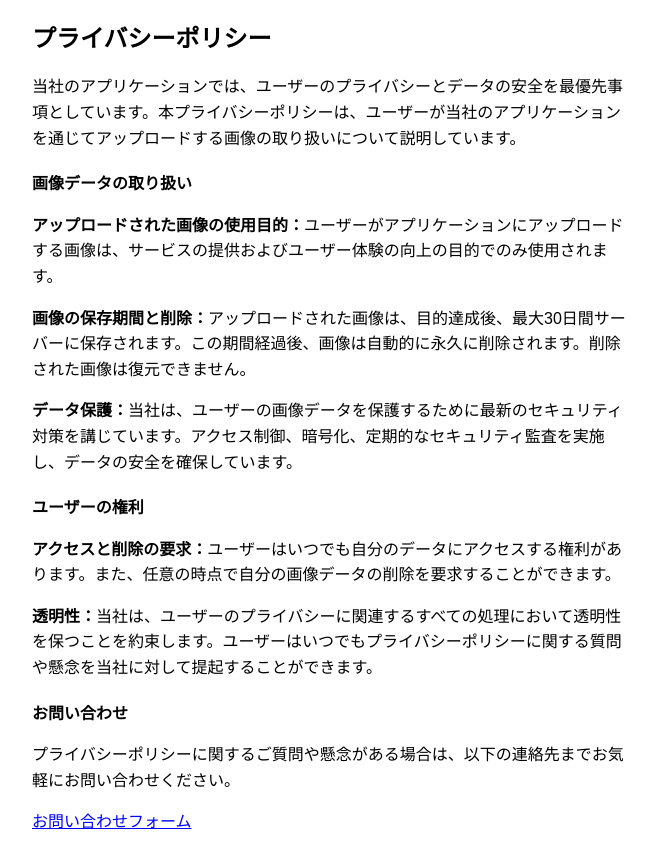
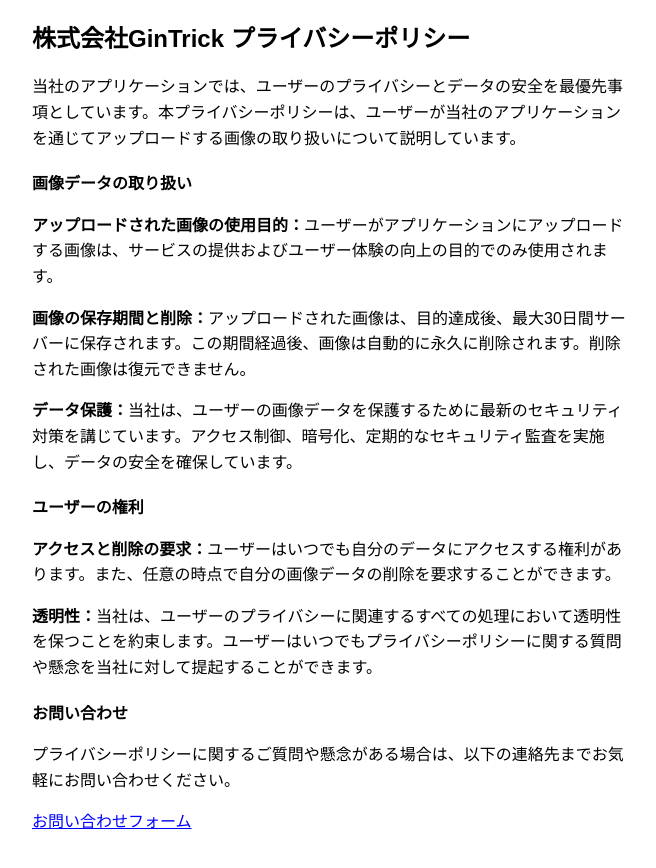
Before and after one commit to gintrick/Privacy-Policy, a React (Create React App) app: page / in a window 1280 px wide. Shown: the top 868 px of the page, without its empty margins (308-964 px from the left). Built offline with nearby package versions, Linux system fonts and the light colour scheme.

Commit message:
社名を明記

```diff
--- a/src/App.js
+++ b/src/App.js
@@ -29,7 +29,7 @@
 
   return (
     <div style={containerStyle}>
-      <div style={headerStyle}>プライバシーポリシー</div>
+      <div style={headerStyle}>株式会社GinTrick プライバシーポリシー</div>
       <p>
         当社のアプリケーションでは、ユーザーのプライバシーとデータの安全を最優先事項としています。本プライバシーポリシーは、ユーザーが当社のアプリケーションを通じてアップロードする画像の取り扱いについて説明しています。
       </p>
```
